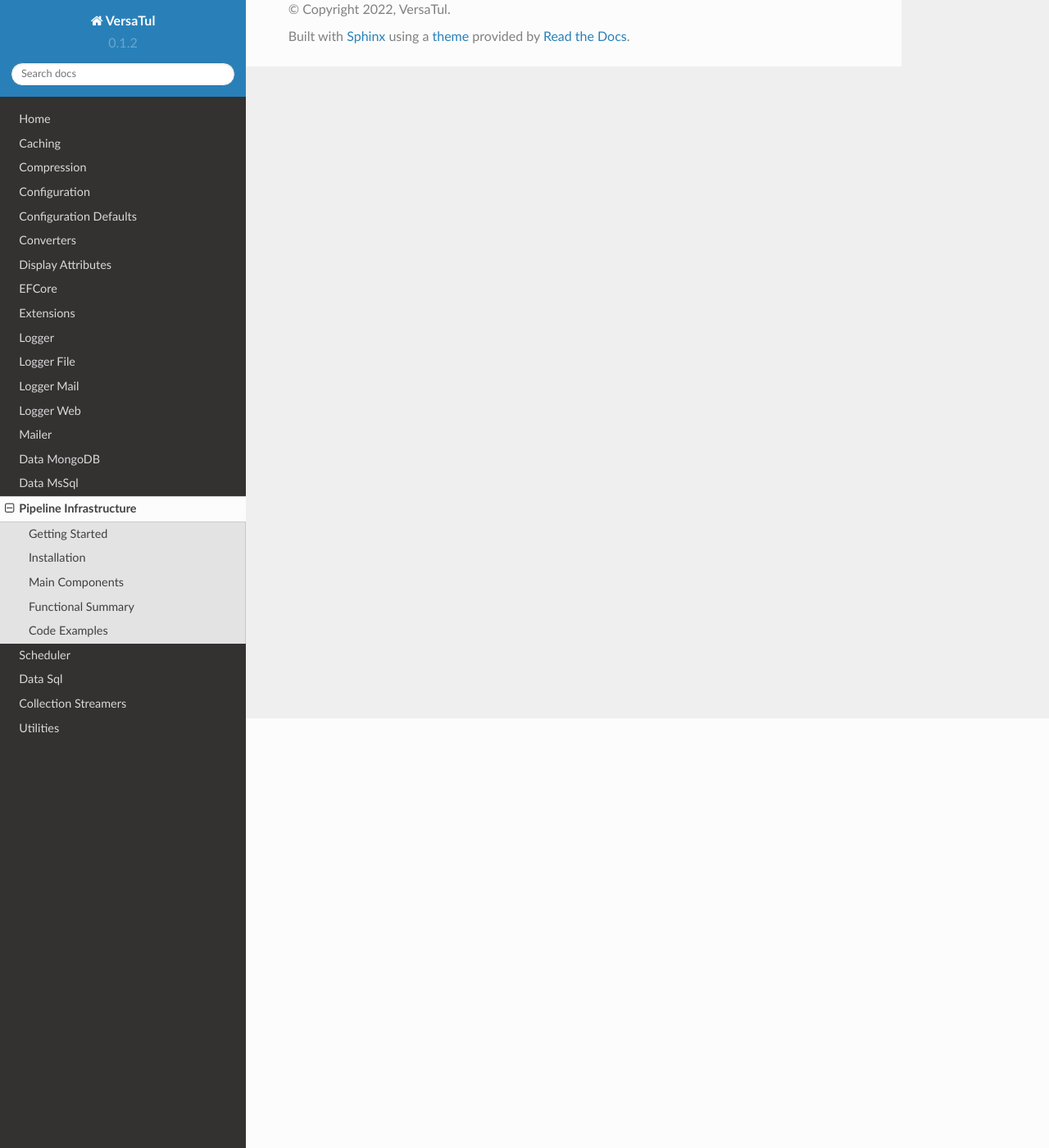
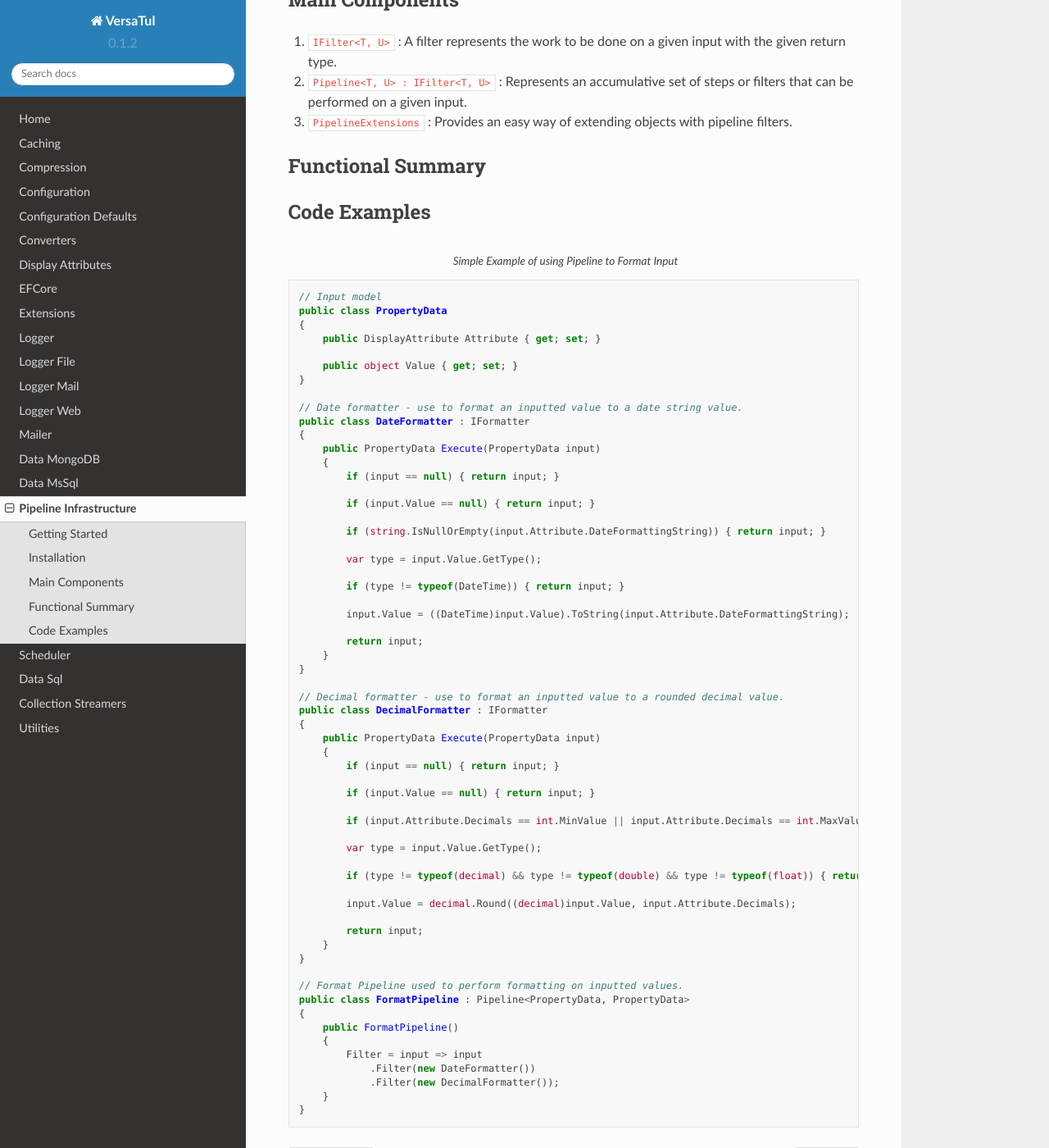
Before and after one commit to BjornWilliams/DocsVersaTul, a Sphinx documentation site: the page built from docs/source/pipeline-infrastructure.rst, in a window 1280 px wide and 1400 px high, scrolled down 524 px. Shown: the whole window at 82% size. Built offline with Sphinx 7.4.7 and the Read the Docs theme 2.0.0, drawn with Linux system fonts in a browser that asks for light colours; some of the changed text lies outside the part shown.

Commit message:
Update pipeline-infrastructure.rst
Added pipeline code documentation.

```diff
--- a/docs/source/pipeline-infrastructure.rst
+++ b/docs/source/pipeline-infrastructure.rst
@@ -3,15 +3,91 @@ Pipeline Infrastructure
 
 Getting Started
 ----------------
+The VersaTul Pipeline Infrastructure project is designed to provide a very useful and neat pattern in the scenario when a set of filtering (processing) needs to be performed on an object to transform it into a useful state.
+The project is the complete implementation of Pipeline and Filter pattern in a generic fashion.
 
 Installation
 ------------
 
+To use VersaTul Caching, first install it using nuget:
+
+.. code-block:: console
+
+    PM> NuGet\Install-Package VersaTul.Pipeline.Infrastructure -Version latest
+
+
 Main Components
 ----------------
+1. ``IFilter<T, U>`` : A filter represents the work to be done on a given input with the given return type.
+2. ``Pipeline<T, U> : IFilter<T, U>`` : Represents an accumulative set of steps or filters that can be performed on a given input.
+3. ``PipelineExtensions`` : Provides an easy way of extending objects with pipeline filters.
 
 Functional Summary
 ------------------
 
 Code Examples
 -------------
+
+.. code-block:: c#
+    :caption: Simple Example of using Pipeline to Format Input
+
+    // Input model
+    public class PropertyData
+    {
+        public DisplayAttribute Attribute { get; set; }
+
+        public object Value { get; set; }
+    }
+
+    // Date formatter - use to format an inputted value to a date string value.
+    public class DateFormatter : IFormatter
+    {
+        public PropertyData Execute(PropertyData input)
+        {
+            if (input == null) { return input; }
+
+            if (input.Value == null) { return input; }
+
+            if (string.IsNullOrEmpty(input.Attribute.DateFormattingString)) { return input; }
+
+            var type = input.Value.GetType();
+
+            if (type != typeof(DateTime)) { return input; }
+
+            input.Value = ((DateTime)input.Value).ToString(input.Attribute.DateFormattingString);
+
+            return input;
+        }
+    }
+
+    // Decimal formatter - use to format an inputted value to a rounded decimal value.
+    public class DecimalFormatter : IFormatter
+    {
+        public PropertyData Execute(PropertyData input)
+        {
+            if (input == null) { return input; }
+
+            if (input.Value == null) { return input; }
+
+            if (input.Attribute.Decimals == int.MinValue || input.Attribute.Decimals == int.MaxValue) { return input; }
+
+            var type = input.Value.GetType();
+
+            if (type != typeof(decimal) && type != typeof(double) && type != typeof(float)) { return input; }
+
+            input.Value = decimal.Round((decimal)input.Value, input.Attribute.Decimals);
+
+            return input;
+        }
+    }
+
+    // Format Pipeline used to perform formatting on inputted values.
+    public class FormatPipeline : Pipeline<PropertyData, PropertyData>
+    {
+        public FormatPipeline()
+        {
+            Filter = input => input
+                .Filter(new DateFormatter())
+                .Filter(new DecimalFormatter());
+        }
+    }
```
